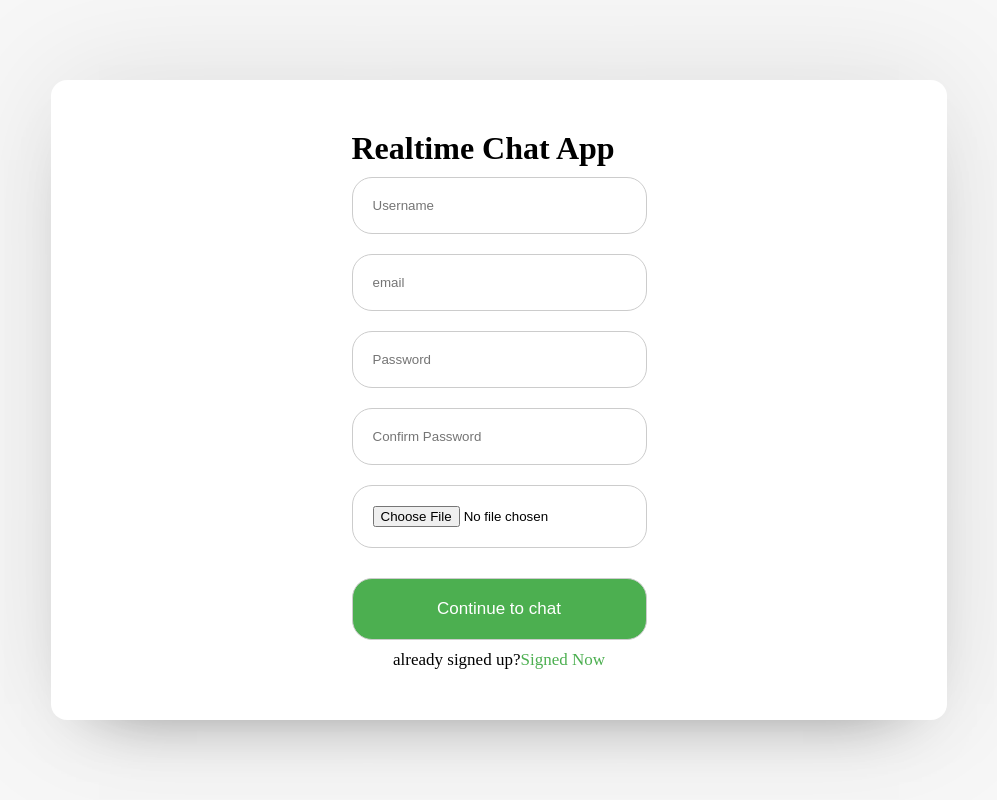
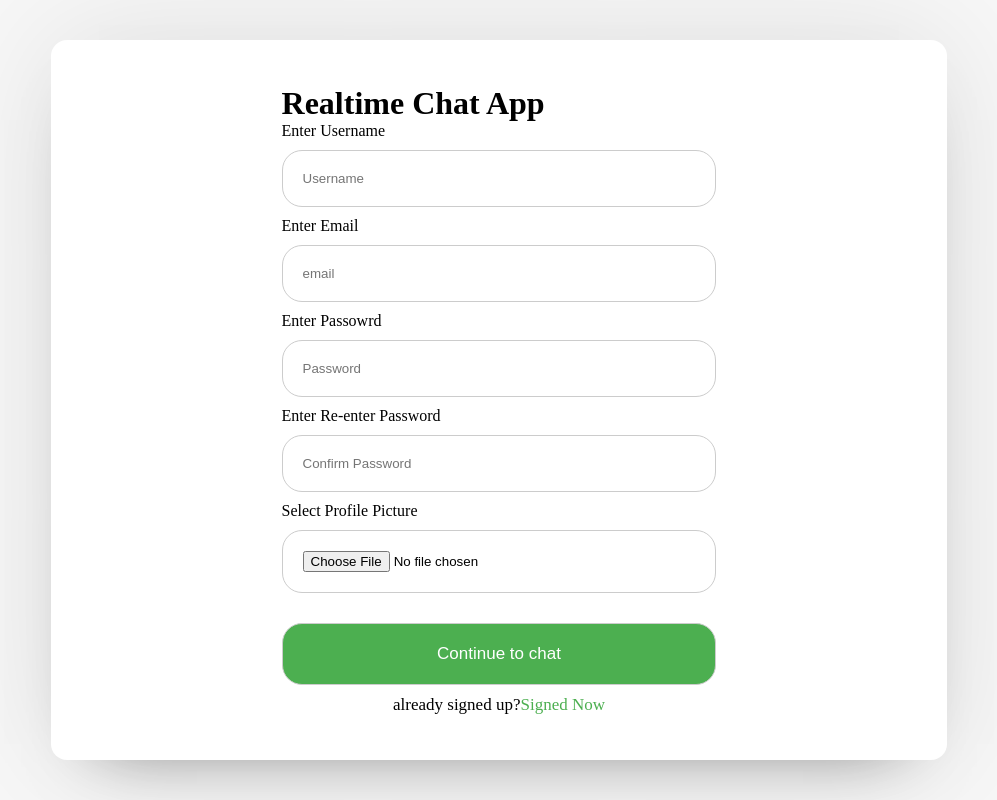
Before and after one commit to ilearn-code/Chatting-WebApp, a PHP site: page /register.php in a window 1280 px wide. Shown: the whole page, without its empty margins (141-1138 px from the left). Run offline with PHP 8.4, Linux system fonts and the light colour scheme.

Commit message:
added label

```diff
--- a/css/registration_form.css
+++ b/css/registration_form.css
@@ -17,13 +17,16 @@
   /* background-color: rgba(0,0,0,0.4); */
 }
 
+
+
+
 .centered {
   display: flex;
   flex-direction: column;
   align-items: center;
   justify-content: center;
   background: #fff;
-  height: 80vh;
+  height: 90vh;
   width: 70vw;
   border-radius: 16px;
 
--- a/register.php
+++ b/register.php
@@ -14,17 +14,23 @@
         <div class="centered">
         <form   name="register" enctype="multipart/form-data" >
                 <h1>Realtime Chat App</h1>
-                <input type="text"  name="username" placeholder="Username" required/>
+                <label for="username">Enter Username</label>
+                <input type="text" id="username" name="username" placeholder="Username" required/>
                 <br>
-                <input type="email"  name="email" placeholder="email" required/>
+                <label for="email">Enter Email</label>
+                <input type="email"  id="email"name="email" placeholder="email" required/>
                 <br>
-                <input type="password" name="password" placeholder="Password" required/>
+                <label for="pass">Enter Passowrd</label>
+                <input type="password" id="pass"name="password" placeholder="Password" required/>
                 <br>
-                <input type="password" name="confirm" placeholder="Confirm Password" required />
+                <label for="repass">Enter Re-enter Password</label>
+                <input type="password" id="repass" name="confirm" placeholder="Confirm Password" required />
                 <br>
-                <input type="file" name="profile_pic" placeholder="Select profile pic" required>
+                <label for="profile_pic">Select Profile Picture</label>
+                 <input type="file" name="profile_pic" id="profile_pic" accept="image/*">
+
                 <br>
-                <!-- <input type="submit"  name="submit"/> -->
+
                 <button type="submit" name="submit">Continue to chat</button>
 
           </form>
```
Also changed, not shown: css/style.css (+14 -0 lines).
